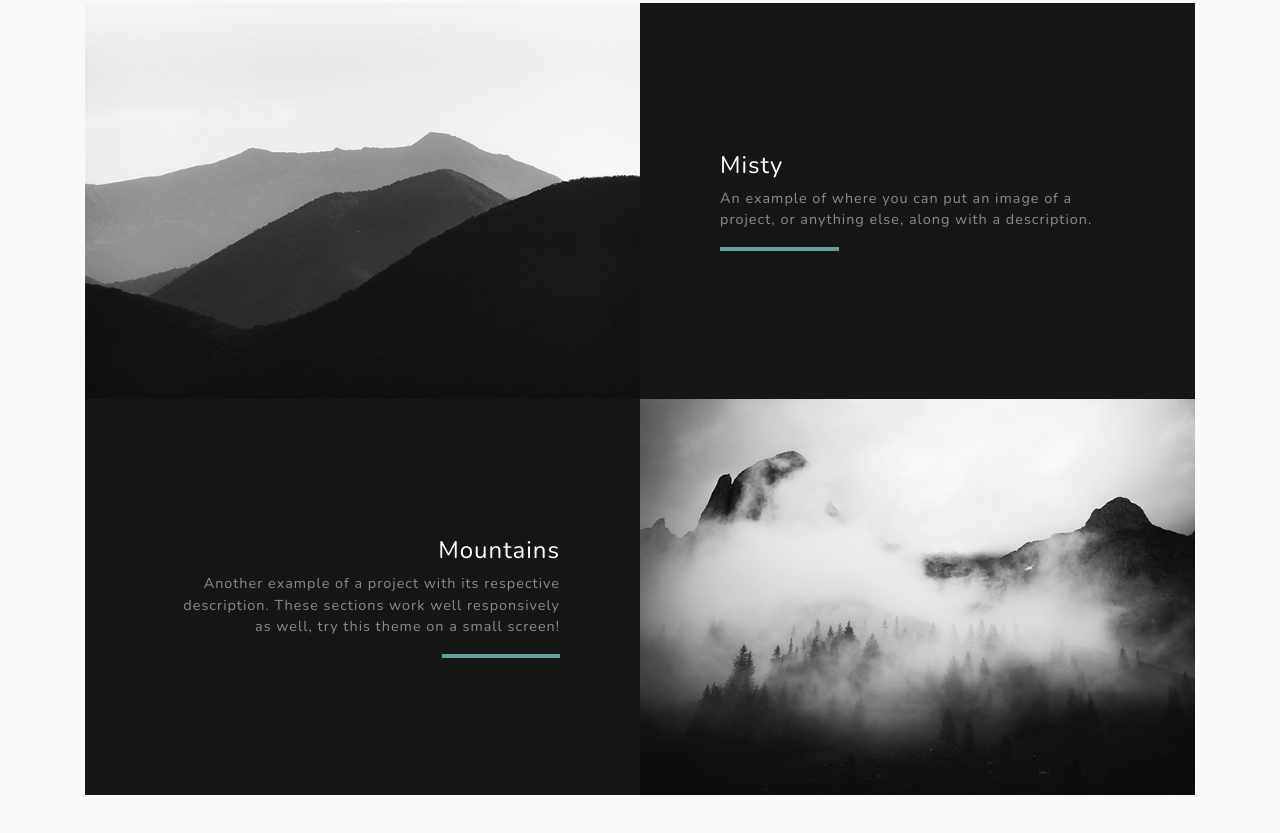
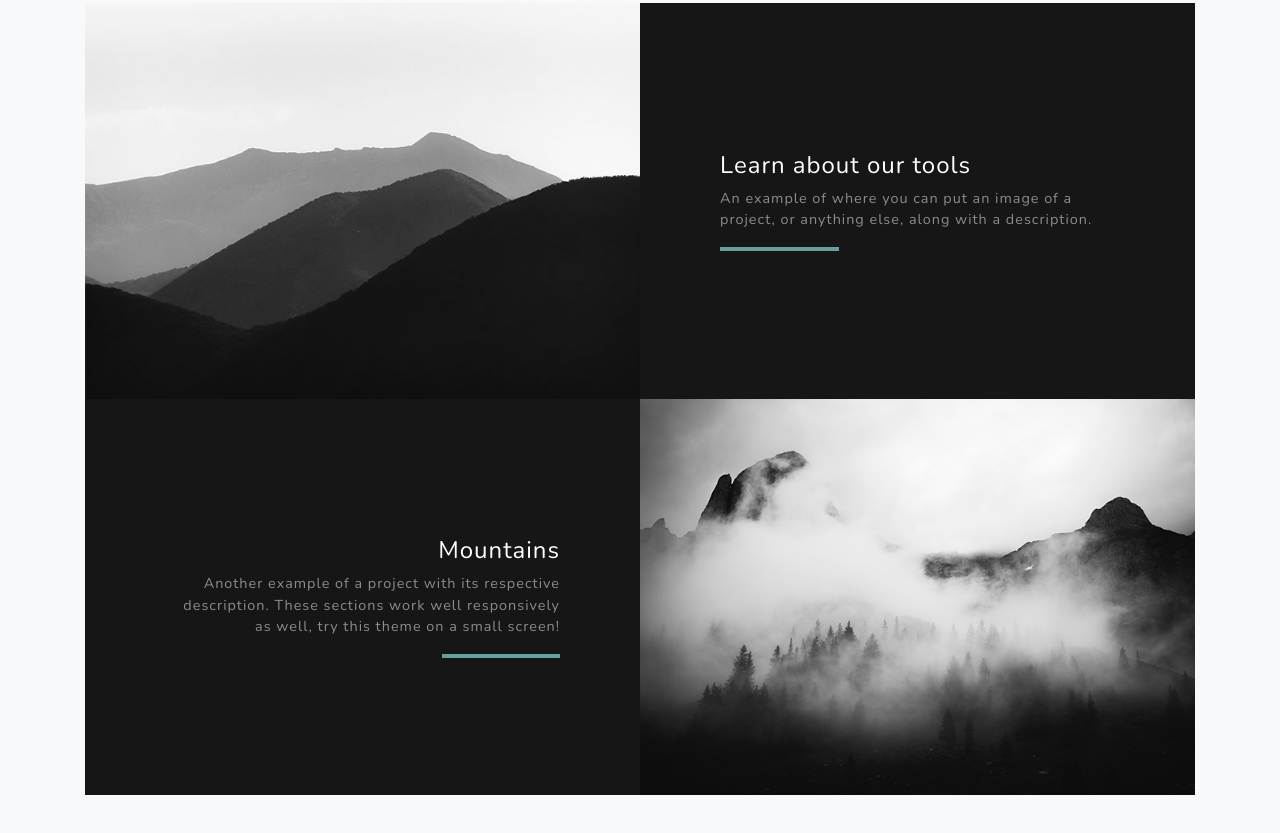
Before and after one commit to stackbit-projects/magenta-lettuce-82055, a Gatsby site: page / in a window 1280 px wide. Shown: the part 2132-2965 px from the top of the page. Built offline with nearby package versions, Linux system fonts and the light colour scheme; Gatsby itself is replaced by a stand-in of ours.

Commit message:
index.js: updated Header in div

```diff
--- a/src/pages/index.js
+++ b/src/pages/index.js
@@ -76,7 +76,7 @@ const IndexPage = () => (
             <div className="bg-black text-center h-100 project">
               <div className="d-flex h-100">
                 <div className="project-text w-100 my-auto text-center text-lg-left">
-                  <h4 className="text-white">Misty</h4>
+                  <h4 className="text-white">Learn about our tools</h4>
                   <p className="mb-0 text-white-50">
                     An example of where you can put an image of a project, or
                     anything else, along with a description.
```
